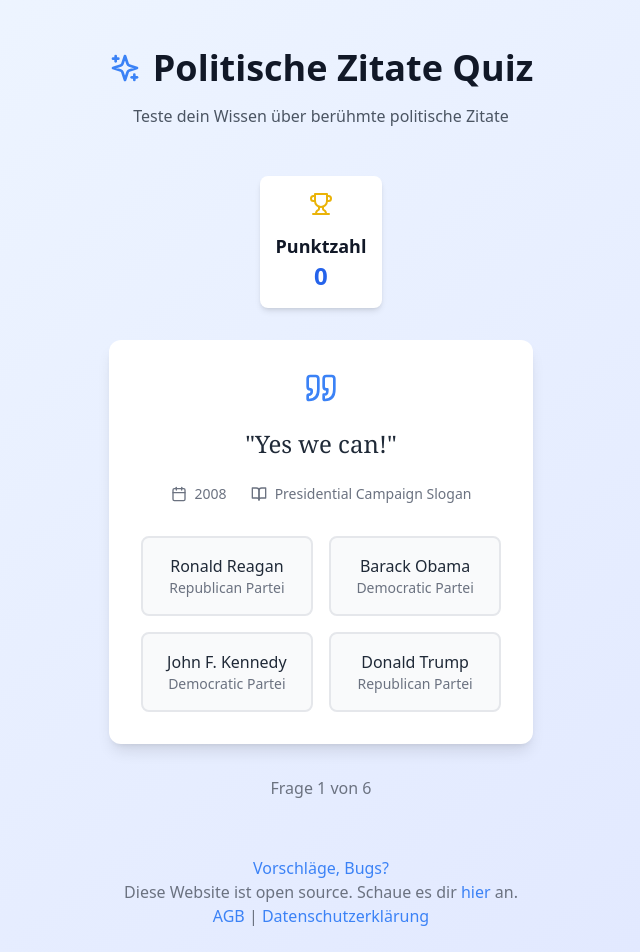
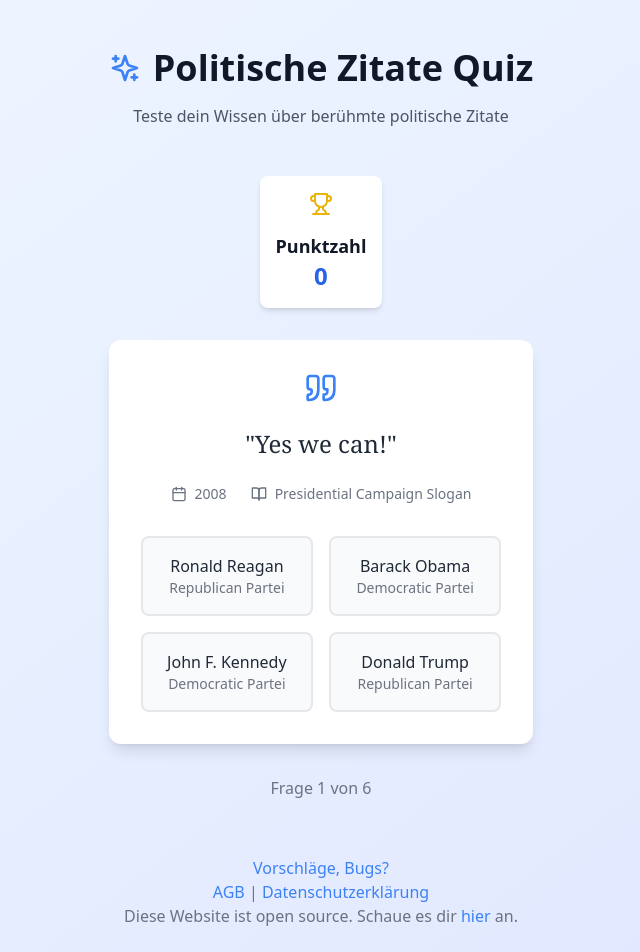
Before and after one commit to Zzackllack/Politk-Projekt, a React (Vite) app: page / in a window 1280 px wide. Shown: the top 952 px of the page, without its empty margins (319-959 px from the left). Built offline with nearby package versions, Linux system fonts and the light colour scheme.

Commit message:
Enhance App component: reposition open source link in footer

```diff
--- a/src/App.tsx
+++ b/src/App.tsx
@@ -80,14 +80,6 @@
           >
             Vorschläge, Bugs? <br />
           </a>{" "}
-          Diese Website ist open source. Schaue es dir{" "}
-          <a
-            href="https://github.com/Zzackllack/Politk-Projekt"
-            className="text-blue-500 hover:underline"
-          >
-            hier
-          </a>{" "}
-          an. <br />
           <a href="/agb" className="text-blue-500 hover:underline">
             AGB
           </a>{" "}
@@ -97,7 +89,16 @@
             className="text-blue-500 hover:underline"
           >
             Datenschutzerklärung
-          </a>
+          </a>{" "}
+          <br />
+          Diese Website ist open source. Schaue es dir{" "}
+          <a
+            href="https://github.com/Zzackllack/Politk-Projekt"
+            className="text-blue-500 hover:underline"
+          >
+            hier
+          </a>{" "}
+          an. <br />
         </footer>
       </div>
     </Router>
```
